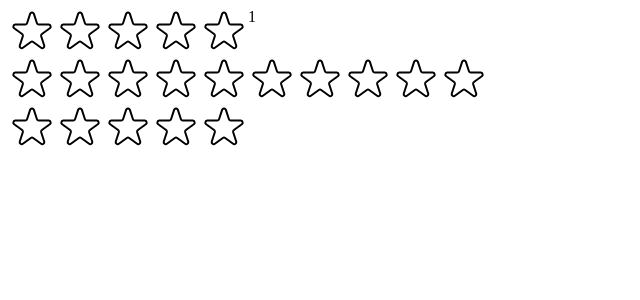
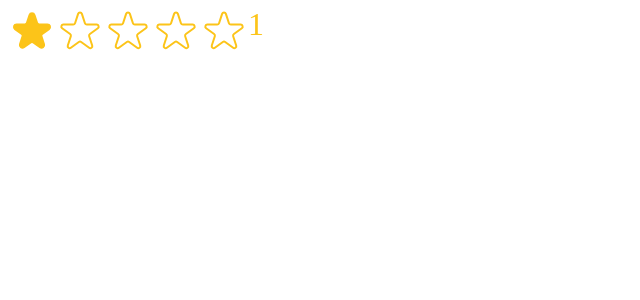
Before and after one commit to Samuel-Omobuwa/TITA-MOVIES, a React (Vite) app: page / in a window 1280 px wide. Both pictures are taken after a click on the button 32 px from the left and 32 px from the top of the page. Shown: the top 300 px of the page, without its empty margins (0-640 px from the left). Built offline with nearby package versions, Linux system fonts and the light colour scheme.

Commit message:
custom component added

```diff
--- a/src/StarRating.jsx
+++ b/src/StarRating.jsx
@@ -4,47 +4,67 @@ const starContainerSyle = {
   display: "flex",
 };
 
-const textStyle = {
-  display: "flex",
-  margin: "0",
-};
 
-export default function StarRating({ maxRating = 5 }) {
+
+export default function StarRating({ maxRating = 5, color="#fcc419", size=48 }) {
   const [rating, setRating] = useState(0);
-  const [tempRating, setTempRating] = useState(0)
+  const [tempRating, setTempRating] = useState(0);
 
   function handleRating(rating) {
     setRating(rating);
   }
 
+
+  const textStyle = {
+    display: "flex",
+    lineHeight: "1",
+    margin: "0",
+    color,
+    fontSize: `${size/1.5}px`
+
+  };
   return (
     <div style={starContainerSyle}>
       <div style={textStyle}>
         {Array.from({ length: maxRating }, (_, i) => (
-          <Star key={i} onRate={() => handleRating(i + 1)} full={tempRating >= i+ 1} onHoverIn={()=>setTempRating(i + 1)} onHoverOut ={()=>setTempRating(0)}/>
+          <Star
+            key={i}
+            onRate={() => handleRating(i + 1)}
+            full={tempRating ? tempRating >= i + 1 : rating >= i + 1}
+            onHoverIn={() => setTempRating(i + 1)}
+            onHoverOut={() => setTempRating(0)}
+            size={size}
+            color={color}
+          />
         ))}
       </div>
-      <p style={textStyle}>{tempRating?tempRating : rating || ""}</p>
+      <p style={textStyle}>{tempRating || rating || ""}</p>
     </div>
   );
 }
 
-const starStyle = {
-  width: "48px",
-  height: "48px",
-  display: "block",
-  cursor: "pointer",
-};
+function Star({ onRate, full, onHoverIn, onHoverOut, color, size }) {
+  const starStyle = {
+    width: `${size}px`,
+    height: `${size}px`,
+    display: "block",
+    cursor: "pointer",
+  };
 
-function Star({ onRate, full, onHoverIn, onHoverOut }) {
   return (
-    <span role="button" style={starStyle} onClick={onRate} onMouseOver={onHoverIn} onMouseLeave={onHoverOut}>
+    <span
+      role="button"
+      style={starStyle}
+      onClick={onRate}
+      onMouseOver={onHoverIn}
+      onMouseLeave={onHoverOut}
+    >
       {full ? (
         <svg
           xmlns="http://www.w3.org/2000/svg"
           viewBox="0 0 20 20"
-          fill="#000"
-          stroke="#000"
+          fill={color}
+          stroke={color}
         >
           <path d="M9.049 2.927c.3-.921 1.603-.921 1.902 0l1.07 3.292a1 1 0 00.95.69h3.462c.969 0 1.371 1.24.588 1.81l-2.8 2.034a1 1 0 00-.364 1.118l1.07 3.292c.3.921-.755 1.688-1.54 1.118l-2.8-2.034a1 1 0 00-1.175 0l-2.8 2.034c-.784.57-1.838-.197-1.539-1.118l1.07-3.292a1 1 0 00-.364-1.118L2.98 8.72c-.783-.57-.38-1.81.588-1.81h3.461a1 1 0 00.951-.69l1.07-3.292z" />
         </svg>
@@ -53,7 +73,7 @@ function Star({ onRate, full, onHoverIn, onHoverOut }) {
           xmlns="http://www.w3.org/2000/svg"
           fill="none"
           viewBox="0 0 24 24"
-          stroke="#000"
+          stroke={color}
         >
           <path
             strokeLinecap="round"
--- a/src/main.jsx
+++ b/src/main.jsx
@@ -1,14 +1,12 @@
-import { StrictMode } from 'react'
-import { createRoot } from 'react-dom/client'
+import { StrictMode } from "react";
+import { createRoot } from "react-dom/client";
 // import './index.css'
 // import App from './App.jsx'
-import StarRating from './StarRating.jsx'
+import StarRating from "./StarRating.jsx";
 
-createRoot(document.getElementById('root')).render(
+createRoot(document.getElementById("root")).render(
   <StrictMode>
     {/* <App /> */}
-    <StarRating maxRating={5}/>
-    <StarRating maxRating={10} />
-    <StarRating />
-  </StrictMode>,
-)
+    <StarRating maxRating={5} />
+  </StrictMode>
+);
```
